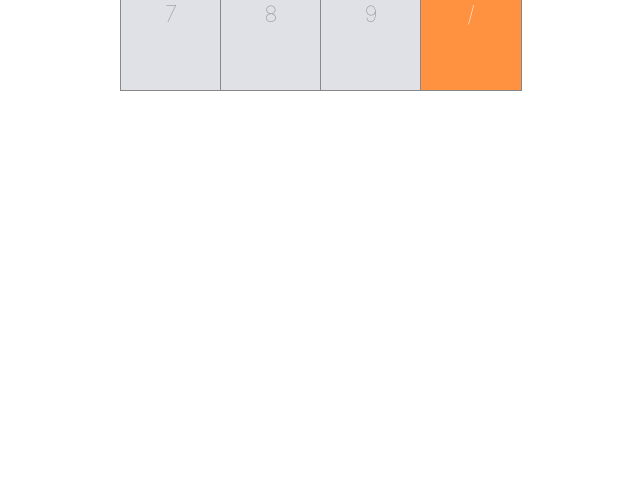
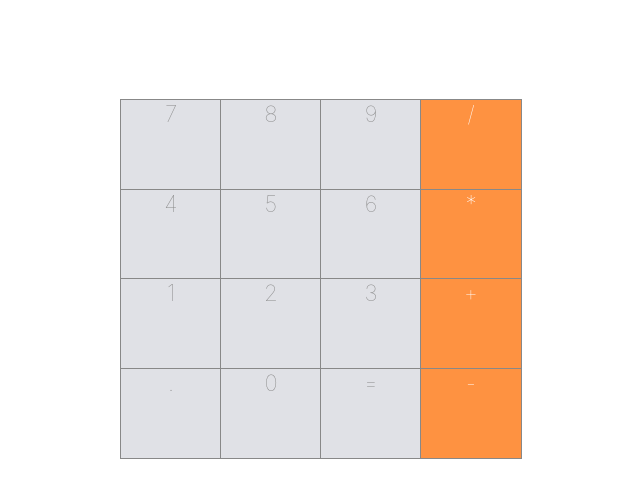
Before and after one commit to Masoume-vesali1993/Calculator, a React (Create React App) app: page / in a window 1280 px wide. Shown: the top 498 px of the page, without its empty margins (379-1019 px from the left). Built offline with nearby package versions, Linux system fonts and the light colour scheme.

Commit message:
style with calculator

```diff
--- a/src/App.css
+++ b/src/App.css
@@ -9,6 +9,7 @@
 .calc-wrapper {
   width: 400px;
   height: 600px;
+  padding-top: 100px;
 }
 
 .row {
--- a/src/App.js
+++ b/src/App.js
@@ -13,6 +13,24 @@ function App() {
             <Button>9</Button>
             <Button>/</Button>
         </div>
+        <div className="row">
+            <Button>4</Button>
+            <Button>5</Button>
+            <Button>6</Button>
+            <Button>*</Button>
+        </div>
+        <div className="row">
+            <Button>1</Button>
+            <Button>2</Button>
+            <Button>3</Button>
+            <Button>+</Button>
+        </div>
+        <div className="row">
+            <Button>.</Button>
+            <Button>0</Button>
+            <Button>=</Button>
+            <Button>-</Button>
+        </div>
       </div>
      </div>
   );
```
